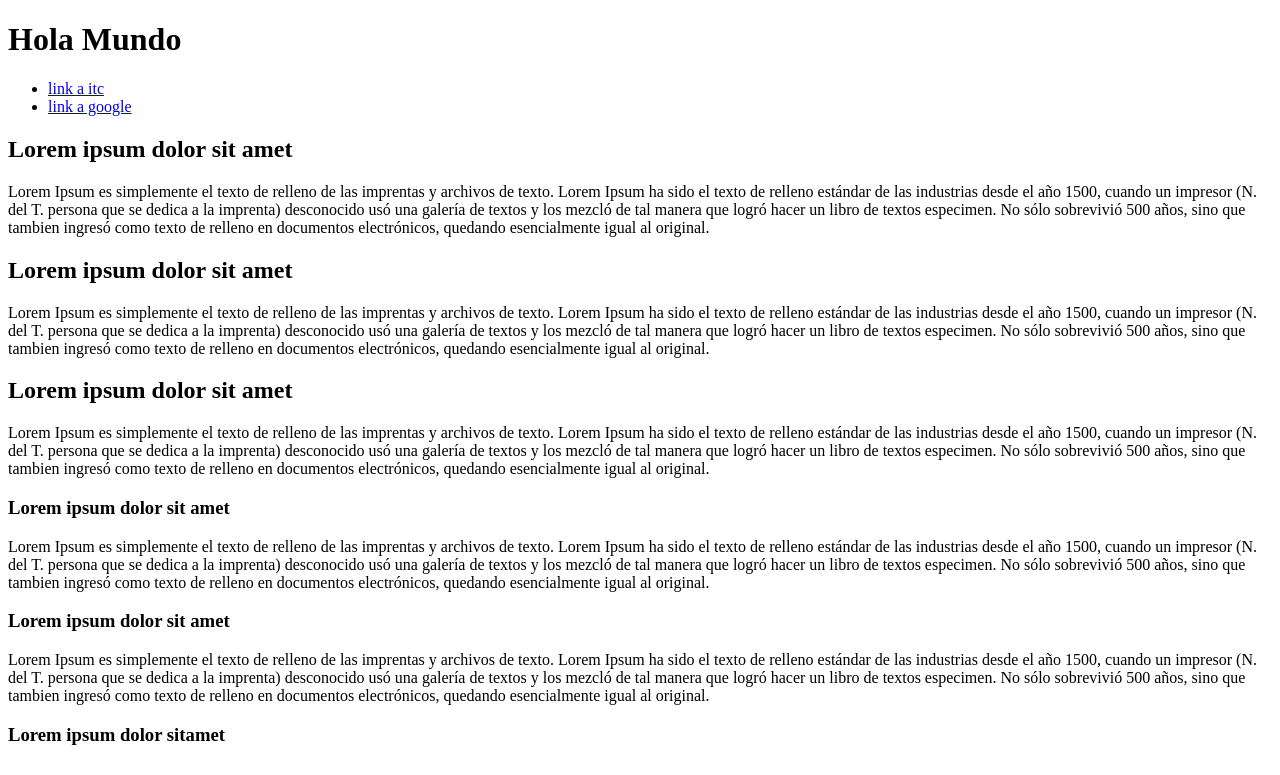
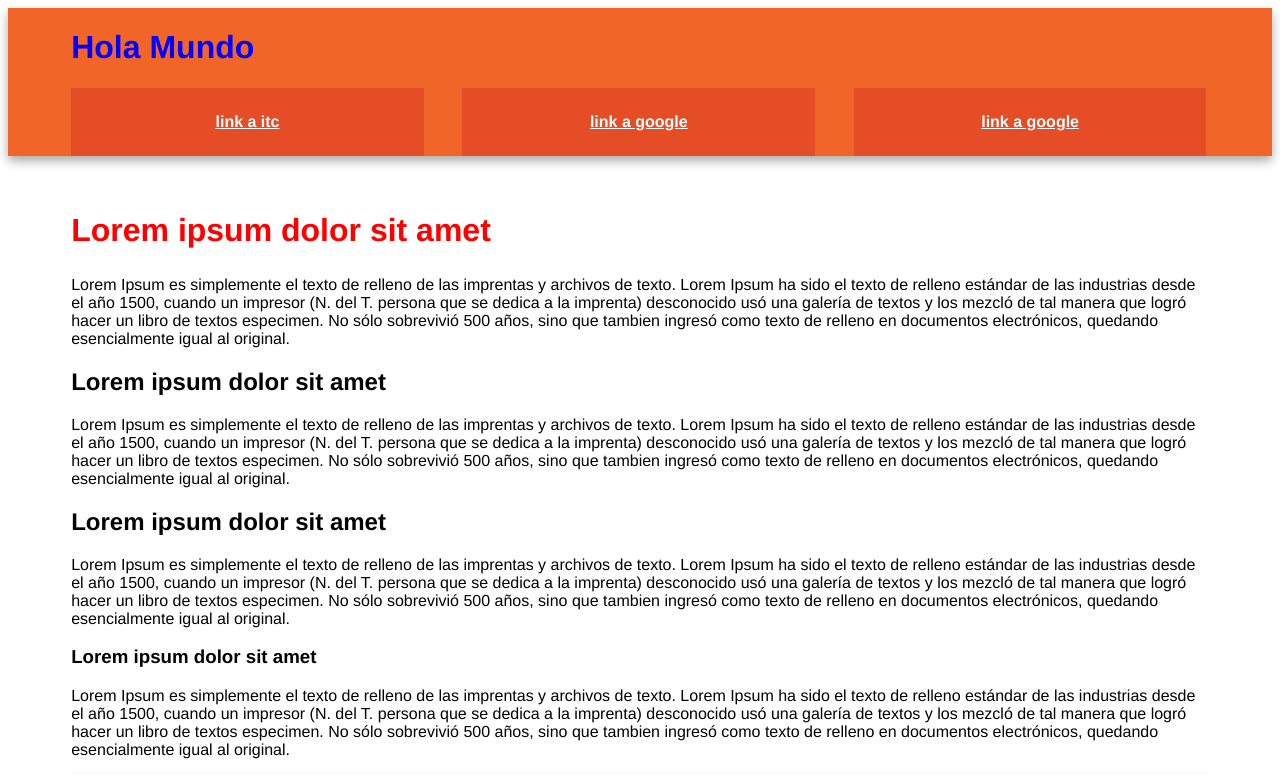
Before and after one commit to nashelin/ProgramacionWebnay, a plain HTML site: page Practica1/index.html in a window 1280 px wide. Shown: the top 775 px of the page. Drawn offline with Linux system fonts and the light colour scheme.

Commit message:
modificacion practica

```diff
--- a/Practica1/css/estilo.css
+++ b/Practica1/css/estilo.css
@@ -0,0 +1,108 @@
+body{
+  font-size: 1em;/*comentario*/
+  font-family: Helvetica;
+}
+.container
+{
+	width: 90%;
+	margin: 0 5%;
+}
+/*--colores -- */
+
+.header-container
+
+{
+	border-bottom: 20px solido #E44d26;
+}
+.header-container,
+.footer-container,
+.main aside{
+	background: #F16529;
+}
+.title{
+	color:blue;
+}
+/*estilo telefono */
+
+nav ul{
+	margin: 0;
+	padding: 0;
+}
+nav a{
+	display: block;
+	margin-bottom: 10px;
+	padding: 15px 0;
+	text-align: center;
+	text-decoration: nome;
+	font-weight: bold;
+	color:white;
+	background: #E44d26;
+}
+nav a:hover,
+nav a:visited{
+color: white;
+}
+nav a:hover{
+	text-decoration: underline;
+}
+.main{
+	padding: 30px 0;
+}
+.main article h1{
+	font-size: 2em;
+}
+
+.main aside{
+	color:white;
+	padding: 0px 5% ;
+}
+.footer-container
+{
+	color:white;
+	padding:20px 0;
+}
+.clearfix:before,
+.clearfix:after{
+	content: " ";
+	display: table;
+}
+.clearfix:after{
+	clear: both;
+}
+/*  esrtilo para pantallas mas anchas que 480px    */
+
+@media only screen and (min-width: 480px)
+{
+	h1
+	{
+		color:red;
+	}
+	nav a{
+		float:left;
+		width: 27%;
+		margin: 0 1.7%;
+		padding:25px 2%;
+		margin-bottom: 0;
+	}
+	nav li:first-child a{
+		margin-left: 0;
+	}
+	nav li:last-child a{
+		margin-right: 0;
+	}
+	nav ul li{
+		display: inline;
+	}
+} /*min-width: 480px */
+
+/*  esrtilo para pantallas mas anchas que 850px    */
+
+@media only screen and (min-width: 850px)
+{
+	.header-container,
+	.main aside{
+		-webkit-box-shadow:0 5px 10px #aaa;
+		    -moz-box-shadow:0 5px 10px #aaa;
+               -box-shadow: 0 5px 10px #aaa;
+	}
+}
--- a/Practica1/index.html
+++ b/Practica1/index.html
@@ -2,6 +2,7 @@
 <html>
    <head>
      <title>Practica 1</title>
+     <meta name="viewport" content="width-device-width" >
      <link rel="stylesheet" type="text/css" href="css/estilo.css">
    </head>
       <body>
@@ -13,16 +14,17 @@
       	       <ul>
       	          <li><a href="http://www.itc.mx">link a itc</a></li>
       	           <li><a href="http://www.google.mx">link a google</a></li>
+      	           <li><a href="http://www.google.mx">link a google</a></l>
       	           </ul>
       	   </nav>
         </header>
      </div>
-         <div class="main-contrainer">
+         <div class="main-container">
             <div class="main container clearfix">
               <article>
               	    <header>
               	    	<h1>Lorem ipsum dolor sit amet</h1>
-              	    	  <p> Lorem Ipsum es simplemente el texto de relleno de las imprentas y archivos de texto. Lorem Ipsum ha sido el texto de relleno estándar de las industrias desde el año 1500, cuando un impresor (N. del T. persona que se dedica a la imprenta) desconocido usó una galería de textos y los mezcló de tal manera que logró hacer un libro de textos especimen. No sólo sobrevivió 500 años, sino que tambien ingresó como texto de relleno en documentos electrónicos, quedando esencialmente igual al original.
+              	    	  <p>  Lorem Ipsum es simplemente el texto de relleno de las imprentas y archivos de texto. Lorem Ipsum ha sido el texto de relleno estándar de las industrias desde el año 1500, cuando un impresor (N. del T. persona que se dedica a la imprenta) desconocido usó una galería de textos y los mezcló de tal manera que logró hacer un libro de textos especimen. No sólo sobrevivió 500 años, sino que tambien ingresó como texto de relleno en documentos electrónicos, quedando esencialmente igual al original.
                           </p>
                     </header>
                        <section>
```
